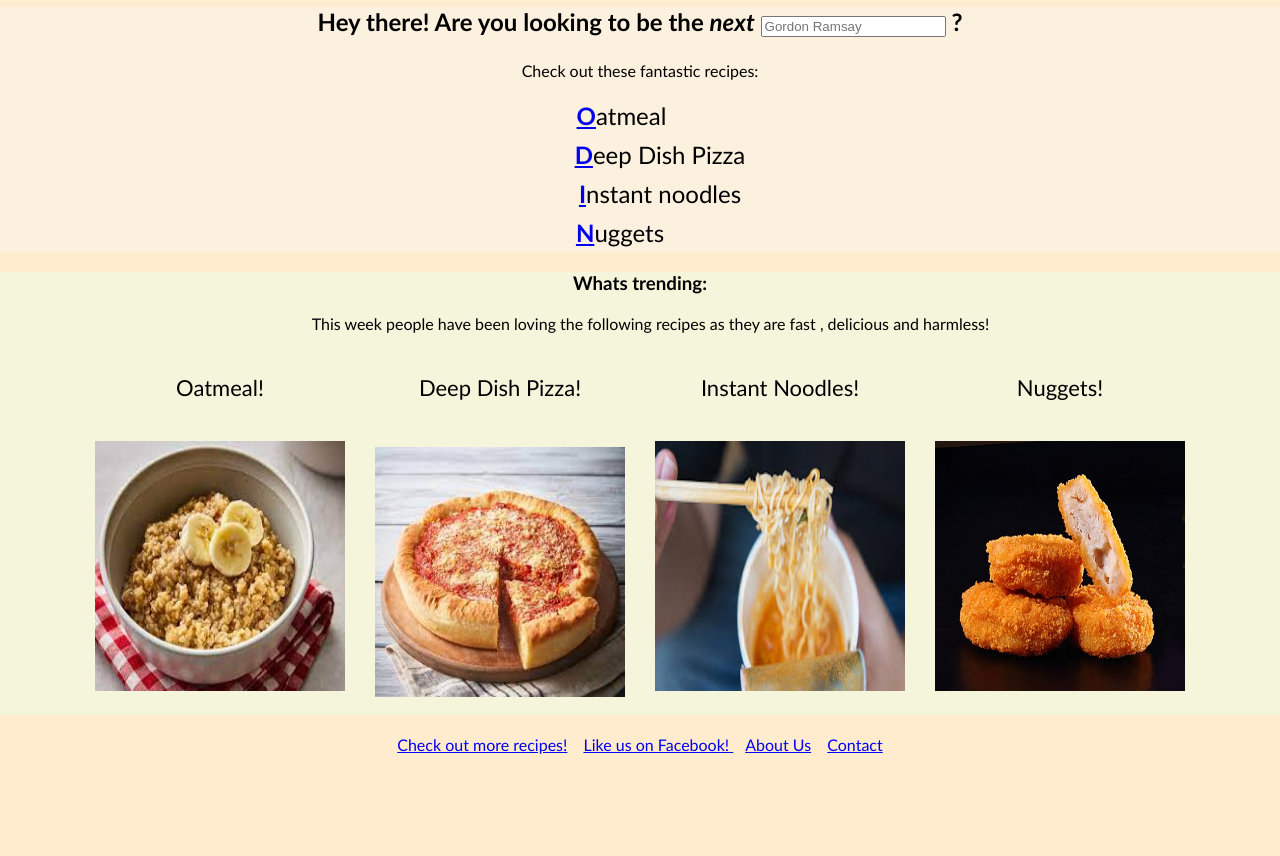
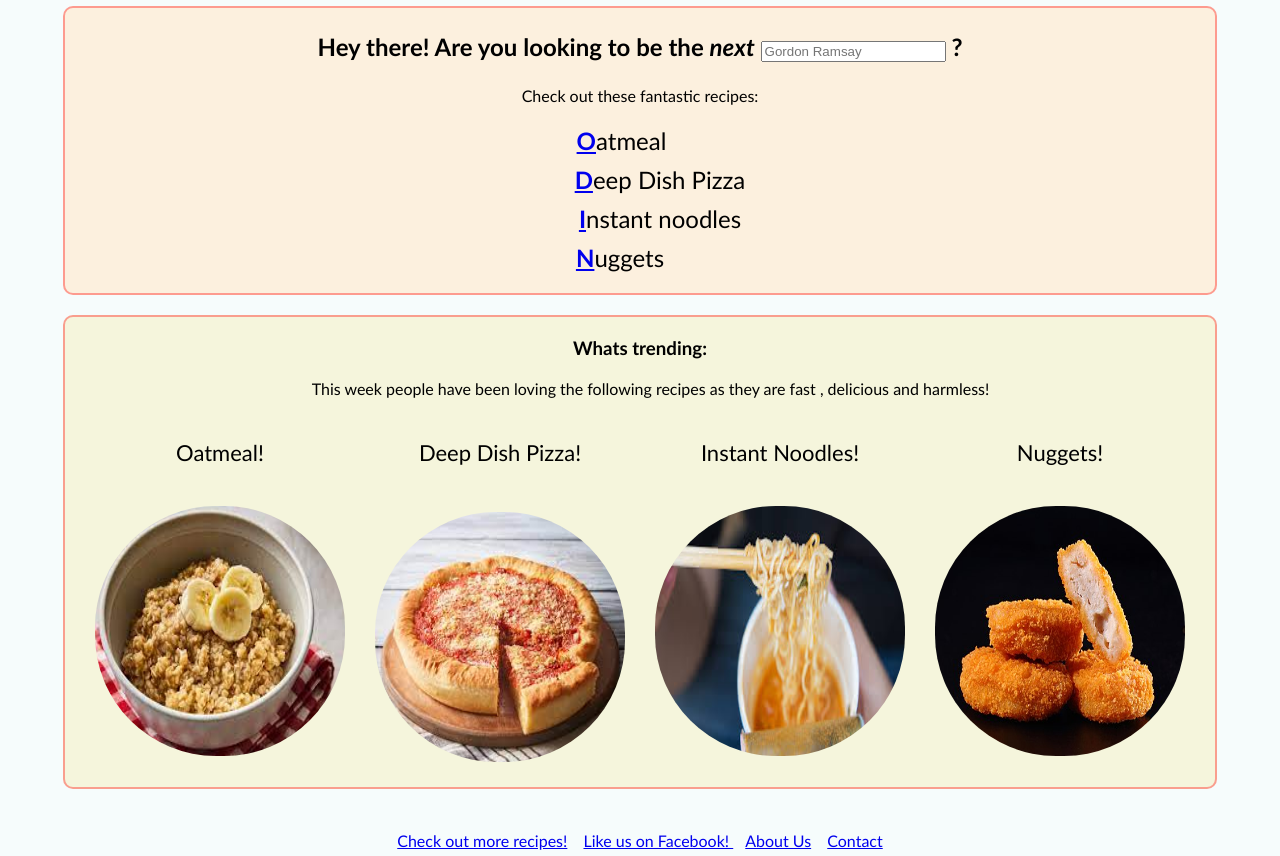
Before and after one commit to cabelstein12/odin-recipes, a plain HTML site: page repos/odin-recipes/index.html in a window 1280 px wide. Shown: the part 76-932 px from the top of the page. Before the commit the page ends 836 px from the top, so only its background shows below. Drawn offline with Linux system fonts and the light colour scheme.

Commit message:
<stye>[optional_scope]: <improve overall look round egdes of div's>
[optional_body]

[optional_footer]

```diff
--- a/repos/odin-recipes/style.css
+++ b/repos/odin-recipes/style.css
@@ -1,9 +1,8 @@
 body {
-    background-color: azure;
-    margin: 0;
+    background-color: rgb(246, 252, 252);
+    margin: auto;
     padding: 0;
     font-family: 'Gill Sans', 'Gill Sans MT', Calibri, 'Trebuchet MS', sans-serif;
-    background-color: blanchedalmond;
 
 }
 
@@ -11,7 +10,12 @@ body {
     text-align: center;
     text-decoration: underline;
     color: rgb(237, 86, 86);
-    font-family: Verdana;
+}
+
+div {
+    border: 2px solid rgba(255, 0, 0, 0.355);
+    border-radius: 10px;
+    margin: 2px;
 
 }
 
@@ -19,7 +23,11 @@ body {
     text-align: center;
     margin-bottom: 20px;
     background-color: beige;
-
+    margin: auto;
+    width: 1150px;
+    height: 450px;
+    margin-bottom: 20px;
+    padding-bottom: 20px;
 }
 
 h3 {
@@ -42,6 +50,10 @@ li {
 .quickNav {
     background-color: rgb(252, 240, 222);
     text-align: center;
+    width: 1150px;
+    margin:auto;
+    margin-bottom: 20px;
+
 
 }
 
@@ -62,9 +74,11 @@ img {
     width:250px;
     height: 250px;
     padding: 15px;
+    border-radius: 136px;
 }
 
 footer {
+    padding-top: 22px;
      text-align: center;
 }
 
```
